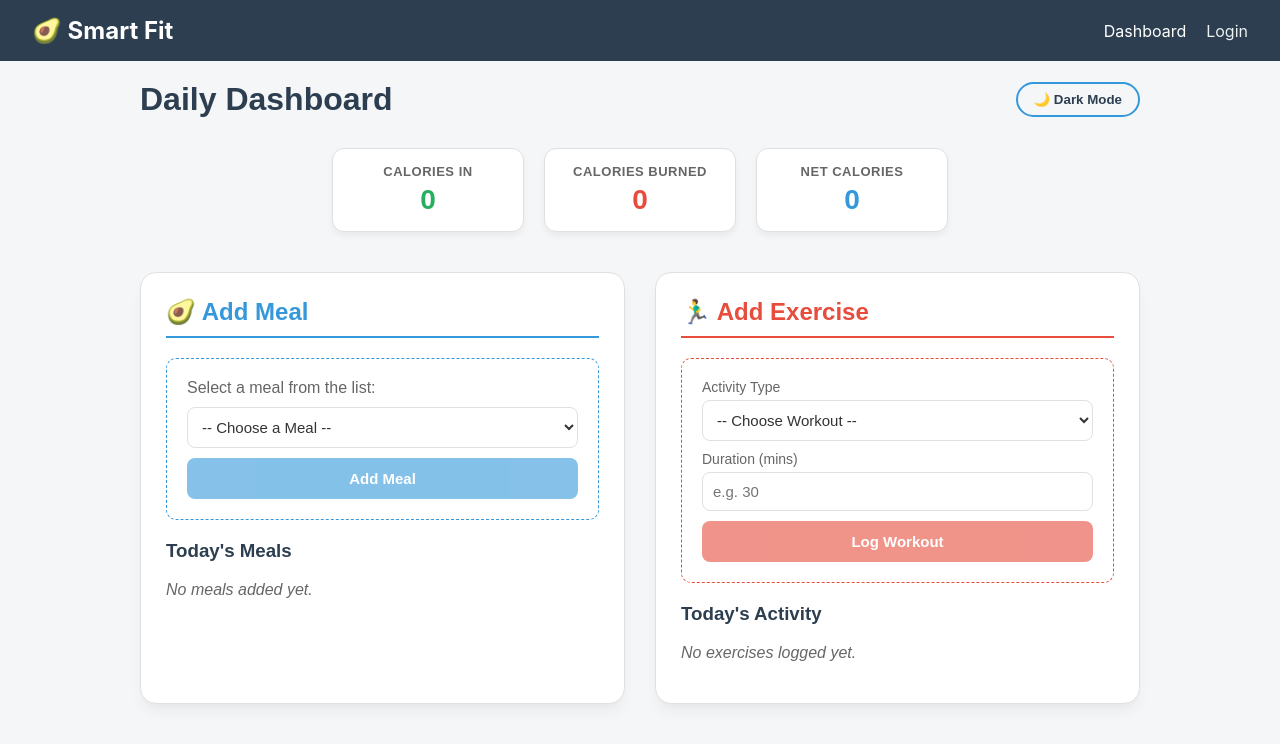
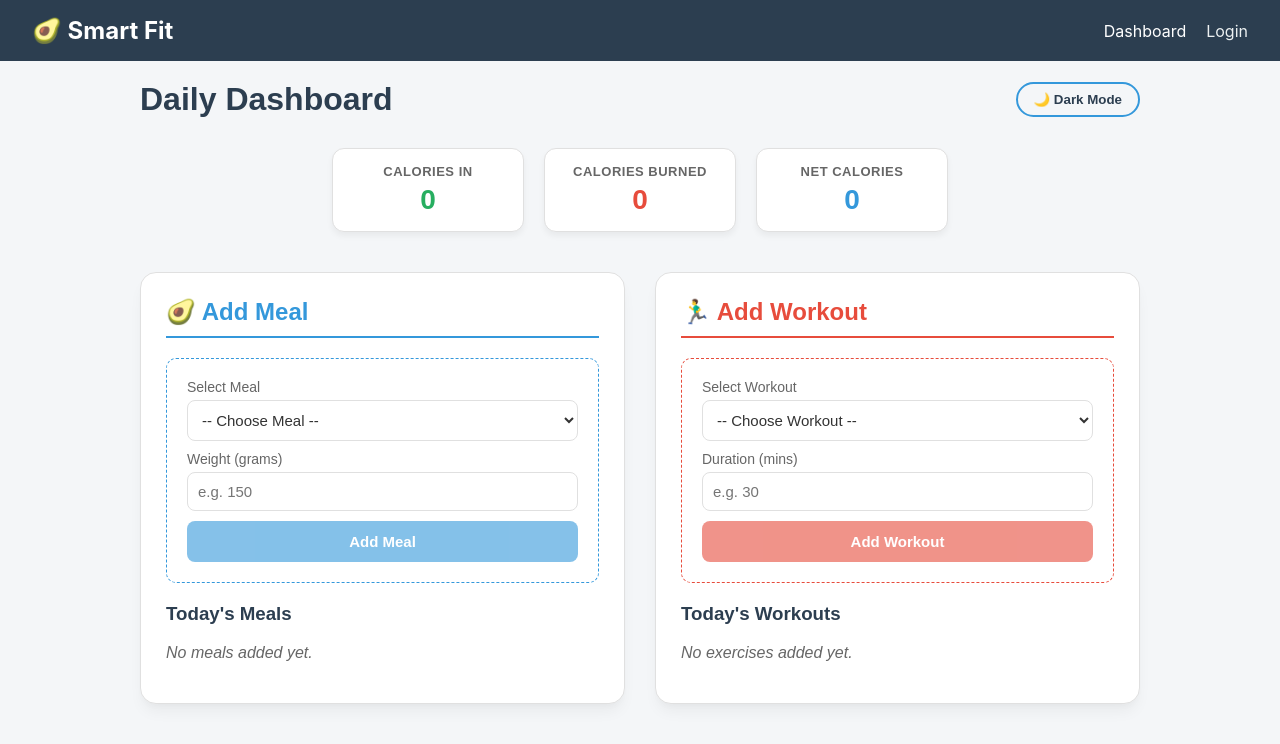
Before and after one commit to mohameA337/smart-nutrition-fit-tracker, a React (Vite) app in the folder frontend/: page / in a window 1280 px wide. Shown: the top 744 px of the page. Built offline with nearby package versions, Linux system fonts and the light colour scheme.

Commit message:
dashboard page enhancement
user enters meal portion per gram, removed protein for now, themes and cards fixations

```diff
--- a/frontend/src/components/MealCard.jsx
+++ b/frontend/src/components/MealCard.jsx
@@ -2,6 +2,7 @@ import React from 'react';
 
 const MealCard = ({ data, theme, onDelete }) => {
   if (!data) return null;
+
   return (
     <div style={{
       marginTop: "10px",
@@ -20,8 +21,8 @@ const MealCard = ({ data, theme, onDelete }) => {
           <span>{data.name}</span>
         </div>
         <div style={{ display: 'flex', justifyContent: 'space-between', fontSize: '14px', color: theme.subText }}>
-          <span> {data.calories} kcal</span>
-          <span style={{ color: theme.mealBorder }}>protien = {data.protein}</span>
+          {/* Display Calculated Calories and Weight */}
+          <span>🍗 {data.calories} kcal ({data.weight}g)</span>
         </div>
       </div>
       <button
--- a/frontend/src/data/constants.js
+++ b/frontend/src/data/constants.js
@@ -1,26 +1,25 @@
 export const PREDEFINED_MEALS = [
-  { id: 'm1', name: 'Oatmeal with Berries', calories: 350, protein: '12g' },
-  { id: 'm2', name: 'Greek Yogurt Parfait', calories: 250, protein: '15g' },
-  { id: 'm3', name: 'Avocado Toast', calories: 320, protein: '8g' },
-  { id: 'm4', name: 'Scrambled Eggs (3) & Toast', calories: 400, protein: '20g' },
-  { id: 'm5', name: 'Grilled Chicken Salad', calories: 450, protein: '40g' },
-  { id: 'm6', name: 'Tuna Sandwich', calories: 380, protein: '30g' },
-  { id: 'm7', name: 'Turkey Wrap', calories: 350, protein: '25g' },
-  { id: 'm8', name: 'Lentil Soup', calories: 280, protein: '18g' },
-  { id: 'm9', name: 'Quinoa Bowl', calories: 420, protein: '14g' },
-  { id: 'm10', name: 'Salmon & Asparagus', calories: 550, protein: '45g' },
-  { id: 'm11', name: 'Steak & Sweet Potato', calories: 700, protein: '50g' },
-  { id: 'm12', name: 'Pasta Primavera', calories: 600, protein: '12g' },
-  { id: 'm13', name: 'Chicken Stir-Fry', calories: 500, protein: '35g' },
-  { id: 'm14', name: 'Vegetable Curry', calories: 450, protein: '10g' },
-  { id: 'm15', name: 'Beef Burger (No Bun)', calories: 480, protein: '30g' },
-  { id: 'm16', name: 'Whey Protein Shake', calories: 180, protein: '25g' },
-  { id: 'm17', name: 'Apple & Peanut Butter', calories: 200, protein: '4g' },
-  { id: 'm18', name: 'Mixed Nuts (Handful)', calories: 170, protein: '6g' },
-  { id: 'm19', name: 'Banana', calories: 105, protein: '1g' },
-  { id: 'm20', name: 'Hummus & Carrots', calories: 150, protein: '5g' },
-  { id: 'm21', name: 'French Fries', calories: 400, protein: '15g' },
-
+  { id: 'm1', name: 'Oatmeal with Berries', caloriesPerGram: 0.8 },
+  { id: 'm2', name: 'Greek Yogurt Parfait', caloriesPerGram: 1.1 },
+  { id: 'm3', name: 'Avocado Toast', caloriesPerGram: 2.2 },
+  { id: 'm4', name: 'Scrambled Eggs (3) & Toast', caloriesPerGram: 1.6 },
+  { id: 'm5', name: 'Grilled Chicken Salad', caloriesPerGram: 1.3 },
+  { id: 'm6', name: 'Tuna Sandwich', caloriesPerGram: 2.1 },
+  { id: 'm7', name: 'Turkey Wrap', caloriesPerGram: 1.8 },
+  { id: 'm8', name: 'Lentil Soup', caloriesPerGram: 0.7 },
+  { id: 'm9', name: 'Quinoa Bowl', caloriesPerGram: 1.4 },
+  { id: 'm10', name: 'Salmon & Asparagus', caloriesPerGram: 1.5 },
+  { id: 'm11', name: 'Steak & Sweet Potato', caloriesPerGram: 1.7 },
+  { id: 'm12', name: 'Pasta Primavera', caloriesPerGram: 1.4 },
+  { id: 'm13', name: 'Chicken Stir-Fry', caloriesPerGram: 1.3 },
+  { id: 'm14', name: 'Vegetable Curry', caloriesPerGram: 1.2 },
+  { id: 'm15', name: 'Beef Burger (No Bun)', caloriesPerGram: 2.5 },
+  { id: 'm16', name: 'Whey Protein Shake', caloriesPerGram: 0.8 },
+  { id: 'm17', name: 'Apple & Peanut Butter', caloriesPerGram: 1.6 },
+  { id: 'm18', name: 'Mixed Nuts (Handful)', caloriesPerGram: 6.0 },
+  { id: 'm19', name: 'Banana', caloriesPerGram: 0.89 },
+  { id: 'm20', name: 'Hummus & Carrots', caloriesPerGram: 1.1 },
+  { id: 'm21', name: 'French Fries', caloriesPerGram: 3.1 }
 ];
 
 export const PREDEFINED_WORKOUTS = [
--- a/frontend/src/pages/Dashboard.jsx
+++ b/frontend/src/pages/Dashboard.jsx
@@ -3,7 +3,7 @@ import React, { useState } from 'react';
 // Imports from the new modular structure
 import { PREDEFINED_MEALS, PREDEFINED_WORKOUTS } from '../data/constants';
 import { THEMES } from '../theme/theme';
-import { mockLogWorkout } from '../services/api';
+import { mockLogWorkout,mockLogMeal } from '../services/api';
 import MealCard from '../components/MealCard';
 import WorkoutCard from '../components/WorkoutCard';
 import StatCard from '../components/StatCard';
@@ -16,7 +16,10 @@ const Dashboard = () => {
 
   // Meals State
   const [selectedMealId, setSelectedMealId] = useState('');
+  const [mealWeight, setMealWeight] = useState('');
   const [dailyMeals, setDailyMeals] = useState([]);
+  const [mealLoading, setMealLoading] = useState(false);
+
 
   // Exercises State
   const [selectedWorkoutId, setSelectedWorkoutId] = useState('');
@@ -26,13 +29,48 @@ const Dashboard = () => {
 
   // --- Handlers: Meals ---
   const handleMealSelect = (e) => setSelectedMealId(e.target.value);
+  const handleWeightChange = (e) => setMealWeight(e.target.value);
 
-  const handleAddMeal = () => {
-    if (!selectedMealId) return;
-    const mealToAdd = PREDEFINED_MEALS.find(m => m.id === selectedMealId);
-    if (mealToAdd) {
-      setDailyMeals([...dailyMeals, { ...mealToAdd, id: Date.now() }]);
+const handleAddMeal = async () => {
+    // 1. Validation
+    if (!selectedMealId || !mealWeight) return;
+
+    setMealLoading(true);
+
+    // 2. Find Meal
+    const meal = PREDEFINED_MEALS.find(m => m.id === selectedMealId);
+    if (!meal) {
+      setMealLoading(false);
+      return;
+    }
+
+    // 3. Validate Input
+    const weightInt = parseInt(mealWeight);
+    if (isNaN(weightInt) || weightInt <= 0) {
+      alert("Please enter a valid weight in grams.");
+      setMealLoading(false);
+      return;
+    }
+
+
+    const totalCalories = Math.round(weightInt * meal.caloriesPerGram);
+    const mealData = {
+      name: meal.name,
+      weight: weightInt,
+      calories: totalCalories,
+    };
+
+    try {
+        const savedMeal = await mockLogMeal(mealData);
+        setDailyMeals([...dailyMeals, savedMeal]);
+
+        // Reset
         setSelectedMealId('');
+        setMealWeight('');
+    } catch (err) {
+        alert("Failed to add meal");
+    } finally {
+        setMealLoading(false);
     }
   };
 
@@ -74,7 +112,7 @@ const Dashboard = () => {
       setSelectedWorkoutId('');
       setWorkoutDuration('');
     } catch (err) {
-      alert("Failed to log workout.");
+      alert("Failed to add workout.");
     } finally {
       setExerciseLoading(false);
     }
@@ -167,27 +205,40 @@ const Dashboard = () => {
             <h2 style={{ borderBottom: `2px solid ${theme.accentBlue}`, paddingBottom: '10px', color: theme.accentBlue, marginTop: 0 }}>🥑 Add Meal</h2>
 
             <div style={{ padding: '20px', borderRadius: '10px', border: `1px dashed ${theme.accentBlue}`, marginBottom: '20px' }}>
-              <p style={{ margin: '0 0 10px 0', color: theme.subText }}>Select a meal from the list:</p>
-
+              <div style={{ marginBottom: '10px' }}>
+                <label style={{ display: 'block', marginBottom: '5px', color: theme.subText, fontSize: '14px' }}>Select Meal</label>
                 <select
                   value={selectedMealId}
                   onChange={handleMealSelect}
-                style={{ ...inputStyle, cursor: 'pointer', marginBottom: '10px' }}
+                  style={{ ...inputStyle, cursor: 'pointer' }}
                 >
-                <option value="" disabled>-- Choose a Meal --</option>
+                  <option value="" disabled>-- Choose Meal --</option>
                   {PREDEFINED_MEALS.map(meal => (
                     <option key={meal.id} value={meal.id}>
-                    {meal.name} ({meal.calories} kcal)
+                      {meal.name} (~{meal.caloriesPerGram} cal/g)
                     </option>
                   ))}
                 </select>
+              </div>
+
+              <div style={{ marginBottom: '10px' }}>
+                <label style={{ display: 'block', marginBottom: '5px', color: theme.subText, fontSize: '14px' }}>Weight (grams)</label>
+                <input
+                  type="number"
+                  placeholder="e.g. 150"
+                  value={mealWeight}
+                  onChange={handleWeightChange}
+                  style={inputStyle}
+                  min="1"
+                />
+              </div>
 
               <button
                 onClick={handleAddMeal}
-                disabled={!selectedMealId}
-                style={{ ...buttonStyle, backgroundColor: theme.accentBlue, opacity: !selectedMealId ? 0.6 : 1 }}
+                disabled={mealLoading || !selectedMealId || !mealWeight}
+                style={{ ...buttonStyle, backgroundColor: theme.accentBlue, opacity: (mealLoading || !selectedMealId || !mealWeight) ? 0.6 : 1 }}
               >
-                Add Meal
+                {mealLoading ? "Adding..." : "Add Meal"}
               </button>
             </div>
 
@@ -208,11 +259,11 @@ const Dashboard = () => {
 
           {/* RIGHT COLUMN: EXERCISE */}
           <div style={sectionStyle}>
-            <h2 style={{ borderBottom: `2px solid ${theme.accentRed}`, paddingBottom: '10px', color: theme.accentRed, marginTop: 0 }}>🏃‍♂️ Add Exercise</h2>
+            <h2 style={{ borderBottom: `2px solid ${theme.accentRed}`, paddingBottom: '10px', color: theme.accentRed, marginTop: 0 }}>🏃‍♂️ Add Workout</h2>
 
             <div style={{ padding: '20px', borderRadius: '10px', border: `1px dashed ${theme.accentRed}`, marginBottom: '20px' }}>
               <div style={{ marginBottom: '10px' }}>
-                <label style={{ display: 'block', marginBottom: '5px', color: theme.subText, fontSize: '14px' }}>Activity Type</label>
+                <label style={{ display: 'block', marginBottom: '5px', color: theme.subText, fontSize: '14px' }}>Select Workout</label>
                 <select
                   value={selectedWorkoutId}
                   onChange={handleWorkoutSelect}
@@ -244,12 +295,12 @@ const Dashboard = () => {
                 disabled={exerciseLoading || !selectedWorkoutId || !workoutDuration}
                 style={{ ...buttonStyle, backgroundColor: theme.accentRed, opacity: (exerciseLoading || !selectedWorkoutId || !workoutDuration) ? 0.6 : 1 }}
               >
-                {exerciseLoading ? "Adding..." : "Log Workout"}
+                {exerciseLoading ? "Adding..." : "Add Workout"}
               </button>
             </div>
 
-            <h3>Today's Activity</h3>
-            {dailyExercises.length === 0 ? <p style={{ color: theme.subText, fontStyle: 'italic' }}>No exercises logged yet.</p> : (
+            <h3>Today's Workouts</h3>
+            {dailyExercises.length === 0 ? <p style={{ color: theme.subText, fontStyle: 'italic' }}>No exercises added yet.</p> : (
               <div style={{ display: 'flex', flexDirection: 'column', gap: '10px' }}>
                 {dailyExercises.map((ex) => (
                   <WorkoutCard
@@ -266,7 +317,7 @@ const Dashboard = () => {
         </div>
       </div>
     </div>
+
 );
-};
-
+}
 export default Dashboard;
--- a/frontend/src/services/api.js
+++ b/frontend/src/services/api.js
@@ -14,6 +14,17 @@ export const mockLogWorkout = async (workoutData) => {
     });
 };
 
+export const mockLogMeal = async (mealData) => {
+    return new Promise((resolve) => {
+        setTimeout(() => {
+            resolve({
+                id: Date.now(),
+                ...mealData
+            });
+        }, 800);
+    });
+};
+
 // Placeholder for future real API calls
 // export const logWorkout = async (data) => {
 //     const response = await axios.post(`${API_URL}/workouts`, data);
--- a/frontend/src/theme/theme.js
+++ b/frontend/src/theme/theme.js
@@ -12,7 +12,8 @@ export const THEMES = {
     mealBg: '#e8f6f3',
     mealBorder: '#27ae60',
     accentBlue: '#3498db',
-    accentRed: '#e74c3c'
+    accentRed: '#e74c3c',
+    accentRedbg:'#fbd8d6ff'
   },
   dark: {
     bg: '#121212',
@@ -27,6 +28,8 @@ export const THEMES = {
     mealBg: '#1e3a2f',
     mealBorder: '#2ecc71',
     accentBlue: '#5dade2',
-    accentRed: '#ec7063'
+    accentRed: '#ed311cff',
+    accentRedbg:'#85160eff'
+
   }
 };
```
Also changed, not shown: frontend/src/components/WorkoutCard.jsx (+18 -15 lines). Lines whose indentation alone changed are shown as unchanged.
